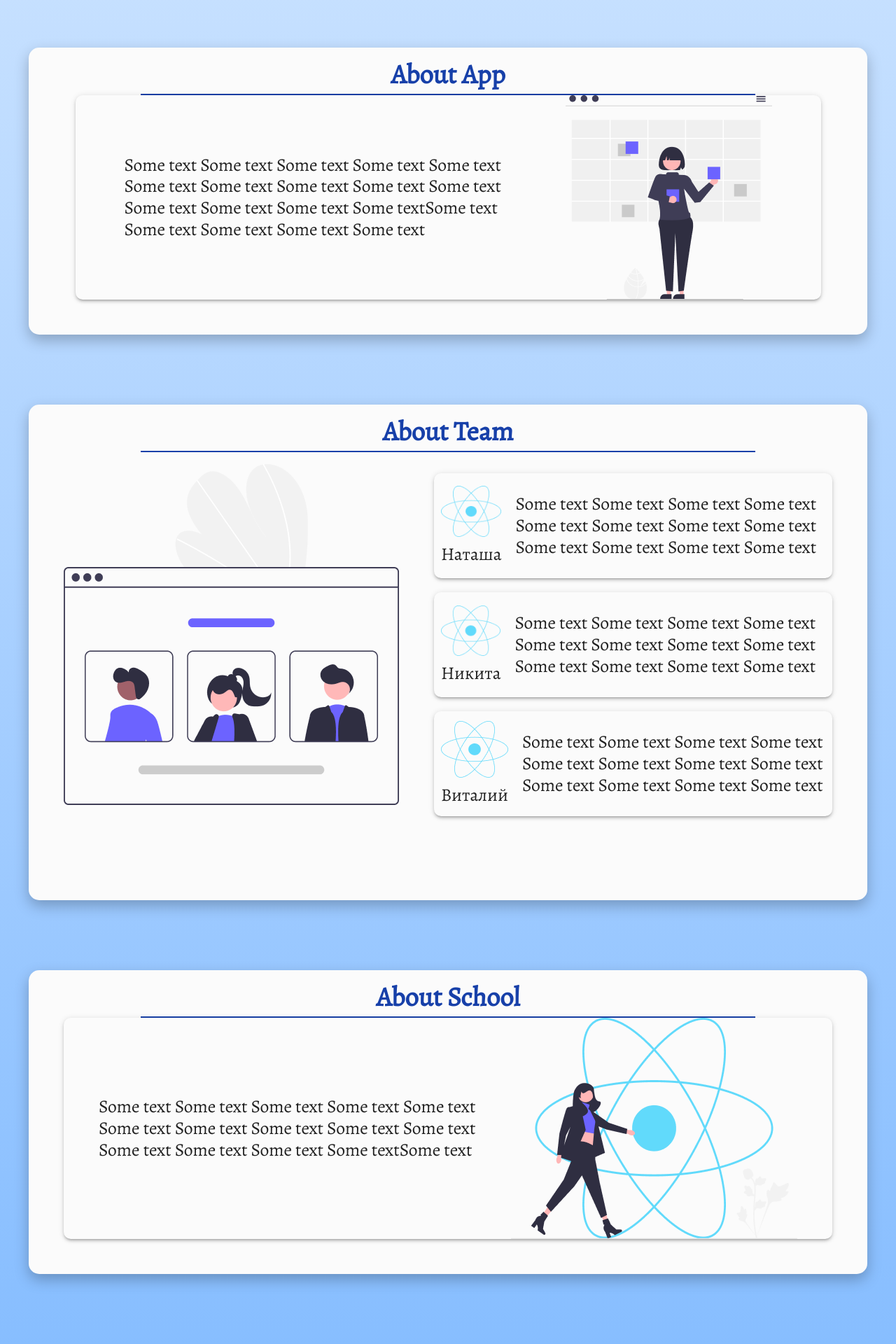
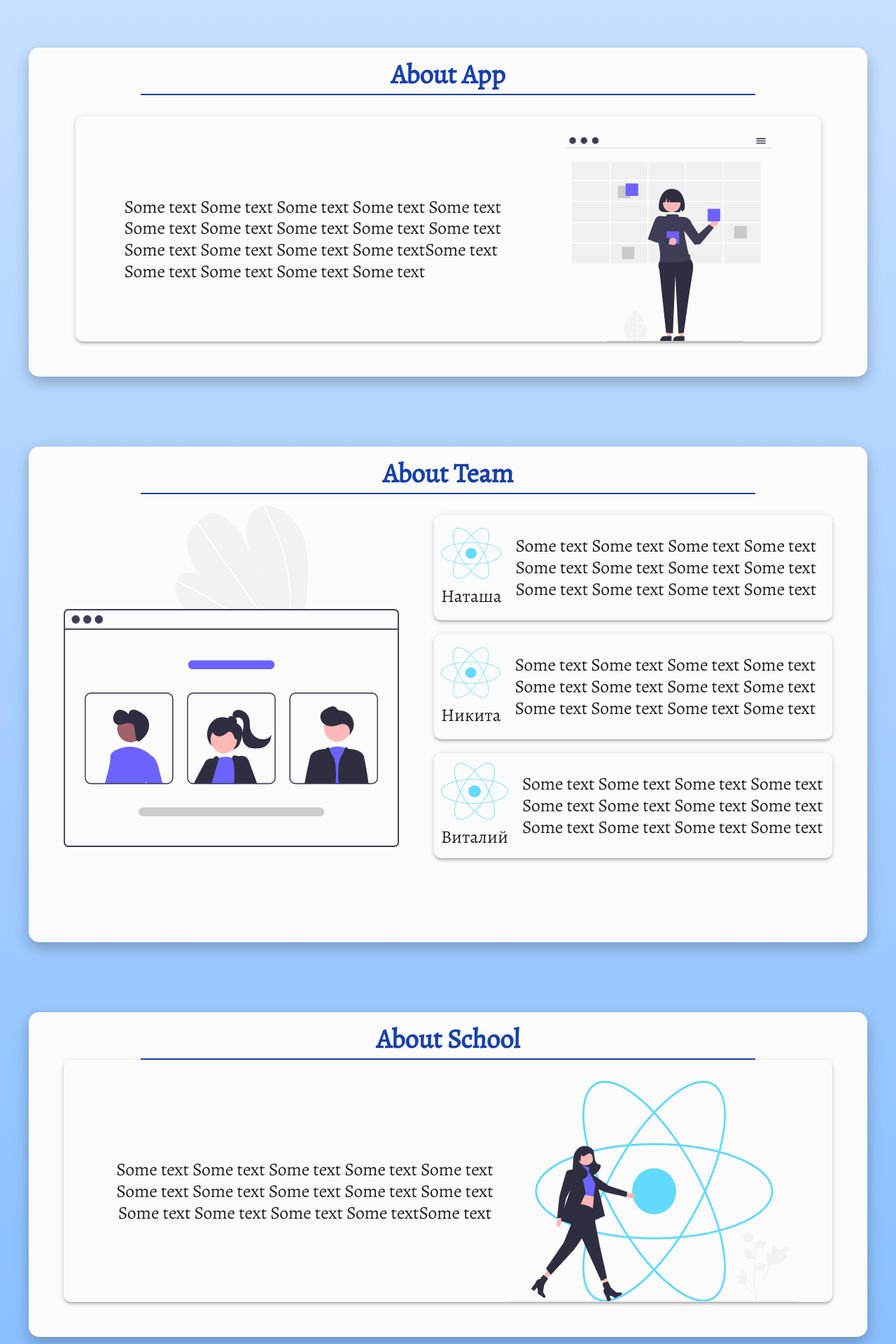
Before and after one commit to Verbena336/project-management-app, a React (Create React App) app in the folder project-management-app/: page /welcome in a window 1280 px wide. Shown: the part 640-2560 px from the top of the page at 70% size. Built offline with nearby package versions, Linux system fonts and the light colour scheme.

Commit message:
feat: add paddings

```diff
--- a/project-management-app/src/pages/WelcomePage/components/AboutApp/index.module.scss
+++ b/project-management-app/src/pages/WelcomePage/components/AboutApp/index.module.scss
@@ -1,7 +1,12 @@
+.content {
+  padding-top: 30px;
+}
+
 .paper {
+  padding: 0 70px;
+  padding-top: 30px;
   display: flex;
   gap: 50px;
-  padding: 0 70px;
   justify-content: center;
   align-items: center;
 }
--- a/project-management-app/src/pages/WelcomePage/components/AboutSchool/index.module.scss
+++ b/project-management-app/src/pages/WelcomePage/components/AboutSchool/index.module.scss
@@ -4,7 +4,13 @@
 
 .content {
   padding: 0 50px;
+  padding-top: 30px;
   display: flex;
   justify-content: center;
   align-items: center;
 }
+
+.text {
+  padding: 10px;
+  text-align: center;
+}
```
